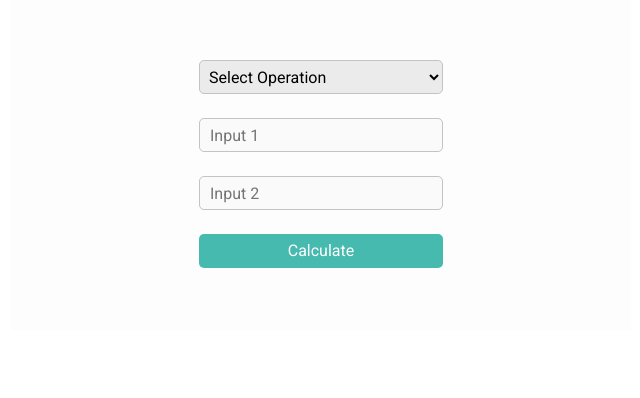
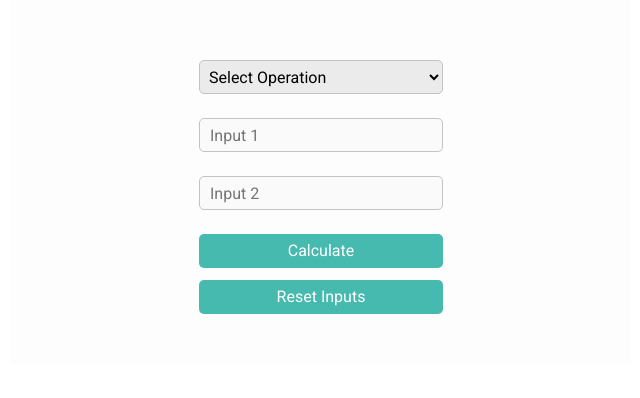
Before and after one commit to ravenprotocol/ravenverse, a Django app: page /app/home/ in a window 1280 px wide. Shown: the part 156-554 px from the top of the page, without its empty margins (319-959 px from the left). Run offline with Django 3.2, Linux system fonts and the light colour scheme; parts of the project's set-up code (start-up, migrations or seed data) failed here and were passed over; some libraries are stand-ins or nearby versions.

Commit message:
Added: Reset input buttons

```diff
--- a/app/static/app/css/main.css
+++ b/app/static/app/css/main.css
@@ -450,3 +450,22 @@ body{
 	align-items: center;
 	margin-top: 20px;
 }
+
+.clearInputContainer {
+	display: flex;
+	flex-direction: column;
+}
+
+.clearInputBtnStyle {
+	background-color: #46BAAE;
+	width: 244px;
+	height: 34px;
+	border-radius: 5px;
+	color: white;
+	padding: 5px 18px;
+	text-align: center;
+	text-decoration: none;
+	display: inline-block;
+	font-size: 16px;
+	border: none;
+}
--- a/app/static/app/js/main.js
+++ b/app/static/app/js/main.js
@@ -569,3 +569,32 @@ $("#predictLinearBtnInput").click(function() {
 
 	predictLinearRegression(localStorage.getItem("linearTrainId"), "outputPredictLinearXY");
 });
+
+
+// Clear Inputs
+
+$("#clearInputCoreBtn").click(function() {
+	$("#input1").val("");
+	$("#input2").val("");
+	$("select[name='coreDropdown']").val("select");
+});
+
+$("#clearInputLinearDatasetBtn").click(function() {
+	$("#targetColumnLinear").val("");
+	$("#chooseFileLinear").val("");
+	$('input[type=radio][name=datasetSelect][value=boston_house_prices]').prop("checked", true);
+	$(".uploadFileLabel").text("Choose File");
+	$("#predictLinearInputDataset").val("");
+});
+
+$("#clearInputLinearXYBtn").click(function() {
+	$("#inputLinearInput1").val("");
+	$("#inputLinearInput2").val("");
+	$("#predictLinearInputXY").val("");
+});
+
+$("#clearInputLogisticXYBtn").click(function() {
+	$("#inputLogisticInput1").val("");
+	$("#inputLogisticInput2").val("");
+	$("#predictLogisticInput").val("");
+});
--- a/app/templates/home.html
+++ b/app/templates/home.html
@@ -57,6 +57,10 @@
         			<div id="calcuateCoreContainer">
         				<button id="calcuateCoreBtn">Calculate</button>
         			</div>
+
+                    <div class="clearInputContainer">
+                        <button id="clearInputCoreBtn" class="clearInputBtnStyle">Reset Inputs</button>
+                    </div>
         		</div>
 
         		<div class="contentContainer" id="linearContainer">
@@ -114,6 +118,10 @@
                             <button disabled id="predictLinearInputBtn">Predict</button>
                         </div>
 
+                        <div class="clearInputContainer">
+                            <button id="clearInputLinearDatasetBtn" class="clearInputBtnStyle">Reset Inputs</button>
+                        </div>
+
                         <pre id="outputPredictLinear">
 
                         </pre>
@@ -147,6 +155,10 @@
 
                         <div id="predictLinearBtnContainerInput">
                             <button disabled id="predictLinearBtnInput">Predict</button>
+                        </div>
+
+                        <div class="clearInputContainer">
+                            <button id="clearInputLinearXYBtn" class="clearInputBtnStyle">Reset Inputs</button>
                         </div>
 
                         <pre id="outputPredictLinearXY">
@@ -236,6 +248,10 @@
                             <button disabled id="predictLogisticInputBtn">Predict</button>
                         </div>
 
+                        <div class="clearInputContainer">
+                            <button id="clearInputLogisticXYBtn" class="clearInputBtnStyle">Reset Inputs</button>
+                        </div>
+
                         <pre id="outputPredictLogistic">
 
                         </pre>
```
Also changed, not shown: 1 other file.
